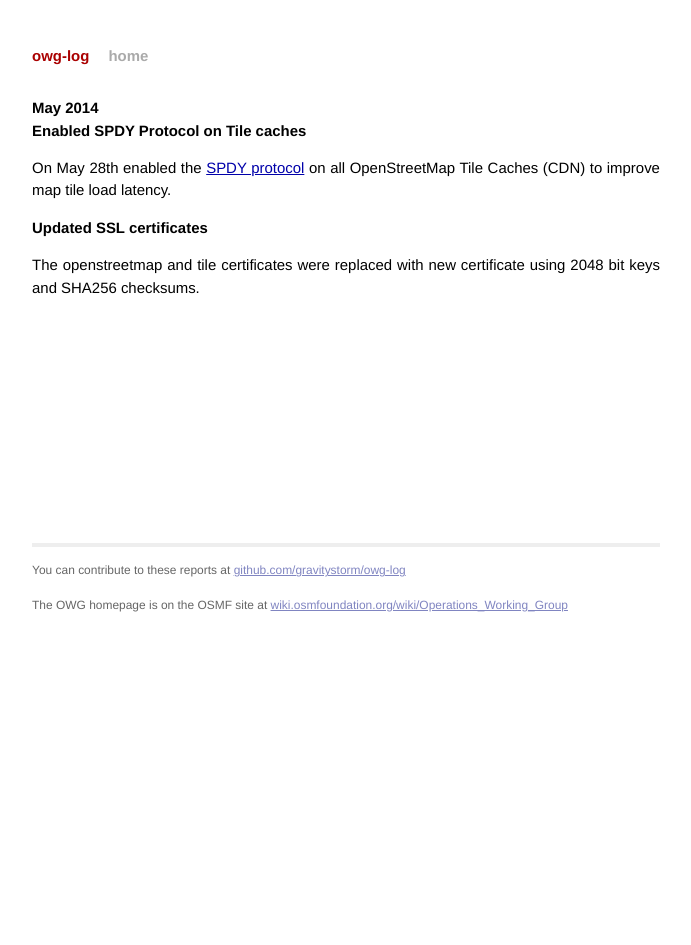
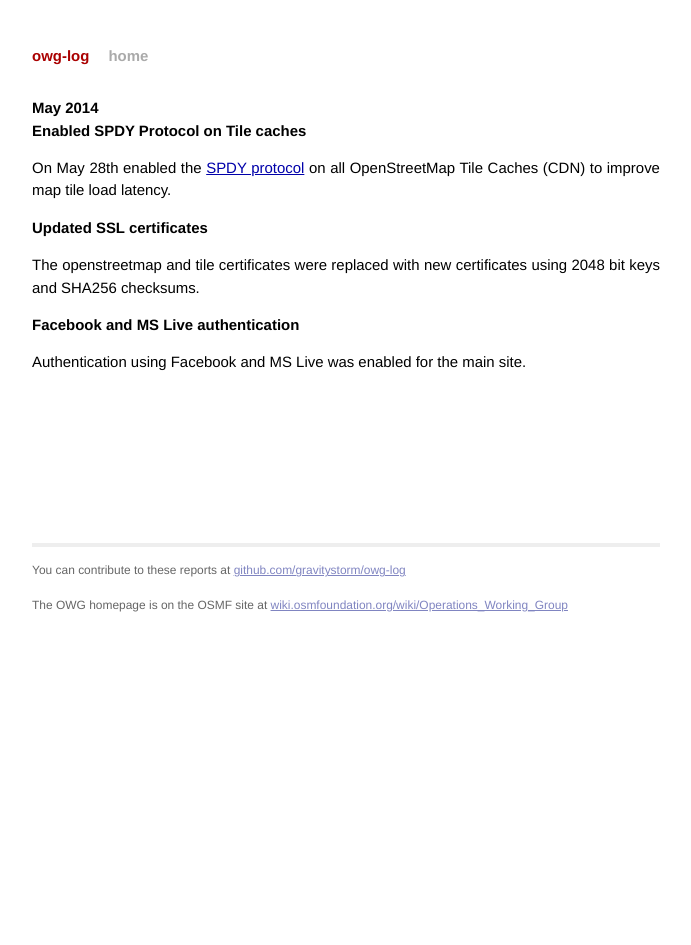
Before and after one commit to openstreetmap/owg-website, a Jekyll site: the page built from _posts/2014-05-01-may.md, in a window 1280 px wide. Shown: the whole page, without its empty margins (294-985 px from the left). Built offline with Jekyll 4.4.1, drawn with Linux system fonts in a browser that asks for light colours; Markdown is read by kramdown in place of the engine named in the settings.

Commit message:
Update 2014-05-01-may.md

```diff
--- a/_posts/2014-05-01-may.md
+++ b/_posts/2014-05-01-may.md
@@ -10,4 +10,8 @@ On May 28th enabled the [SPDY protocol](http://en.wikipedia.org/wiki/SPDY) on al
 
 # Updated SSL certificates
 
-The openstreetmap and tile certificates were replaced with new certificate using 2048 bit keys and SHA256 checksums.
+The openstreetmap and tile certificates were replaced with new certificates using 2048 bit keys and SHA256 checksums.
+
+# Facebook and MS Live authentication
+
+Authentication using Facebook and MS Live was enabled for the main site.
```
